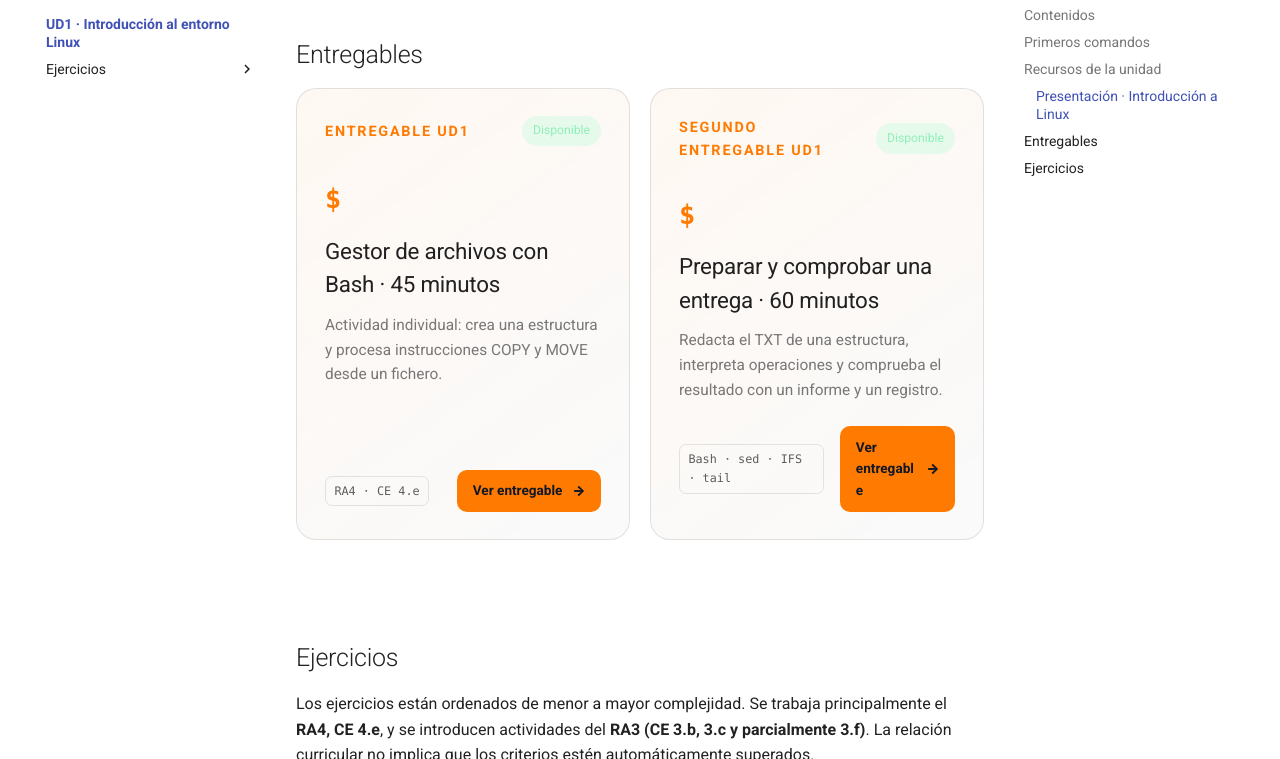
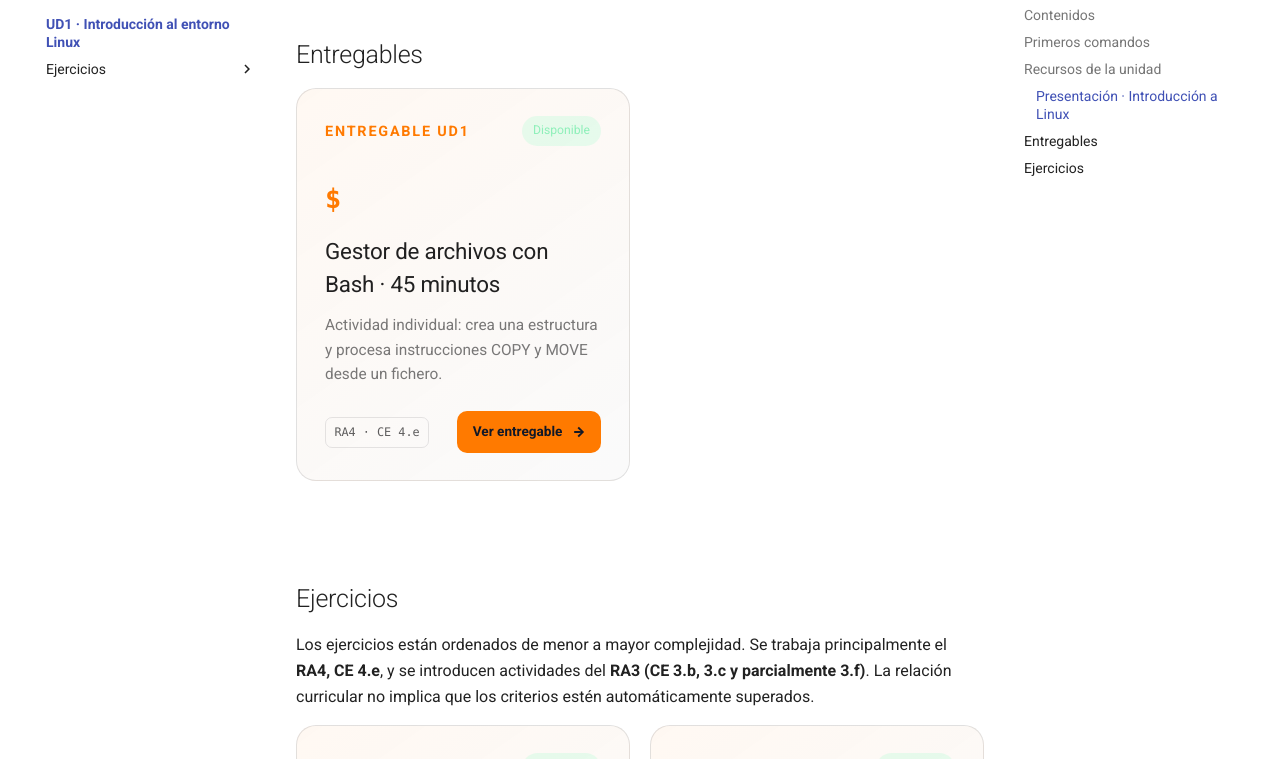
Before and after one commit to erciapps/web-home, an MkDocs documentation site: the page built from docs/si/ud1/index.md, in a window 1280 px wide and 900 px high, scrolled down 1542 px, cut to the strip 141-900 px from the top of the window. Built offline with MkDocs 1.6.1 and Material for MkDocs 9.7.7, drawn with Linux system fonts in a browser that asks for light colours.

Commit message:
Oculta temporalmente el segundo entregable UD1 y sus recursos

```diff
--- a/docs/si/ud1/index.md
+++ b/docs/si/ud1/index.md
@@ -44,13 +44,6 @@ rm
     <h3>Gestor de archivos con Bash · 45 minutos</h3>
     <p>Actividad individual: crea una estructura y procesa instrucciones COPY y MOVE desde un fichero.</p>
     <div class="si-card-bottom"><div class="si-ra"><span>RA4 · CE 4.e</span></div><div class="si-actions"><a class="si-button" href="ejercicios/entregable_ud1/">Ver entregable <span>→</span></a></div></div>
-  </article>
-  <article class="si-card available" style="--accent:#ff7a00">
-    <div class="si-card-top"><span class="si-code">SEGUNDO ENTREGABLE UD1</span><span class="si-state available">Disponible</span></div>
-    <div class="si-unit-icon">$</div>
-    <h3>Preparar y comprobar una entrega · 60 minutos</h3>
-    <p>Redacta el TXT de una estructura, interpreta operaciones y comprueba el resultado con un informe y un registro.</p>
-    <div class="si-card-bottom"><div class="si-ra"><span>Bash · sed · IFS · tail</span></div><div class="si-actions"><a class="si-button" href="ejercicios/entregable_ud1_2/">Ver entregable <span>→</span></a></div></div>
   </article>
 </div>
 
--- a/mkdocs.yml
+++ b/mkdocs.yml
@@ -19,7 +19,8 @@ nav:
               - UD1.8 · Gestión automatizada de archivos: si/ud1/ejercicios/ud1_8.md
               - UD1.9 · Validador automático de entregas: si/ud1/ejercicios/ud1_9.md
               - Entregable UD1 · Gestor de archivos (45 min): si/ud1/ejercicios/entregable_ud1.md
-              - Segundo entregable UD1 · Preparar y comprobar (60 min): si/ud1/ejercicios/entregable_ud1_2.md
+              # Oculto temporalmente; volver a activar al publicar el segundo entregable.
+              # - Segundo entregable UD1 · Preparar y comprobar (60 min): si/ud1/ejercicios/entregable_ud1_2.md
 
   - PMDM:
       - Portada: pmdm/index.md
@@ -134,3 +135,9 @@ copyright: IES Alonso de Ercilla · Curso 2026-2027
 not_in_nav: |
   /pmdm/videojuegos/09-orientacion-personaje.md
   /pmdm/videojuegos/ercigame-2d-primeros-pasos.md
+
+# Segundo entregable conservado en el repositorio, fuera de la web y del buscador.
+exclude_docs: |
+  /si/ud1/ejercicios/entregable_ud1_2.md
+  /assets/si/ud1/entregable2/
+  /assets/images/si/entregable_ud1_2_estructura.svg
```
